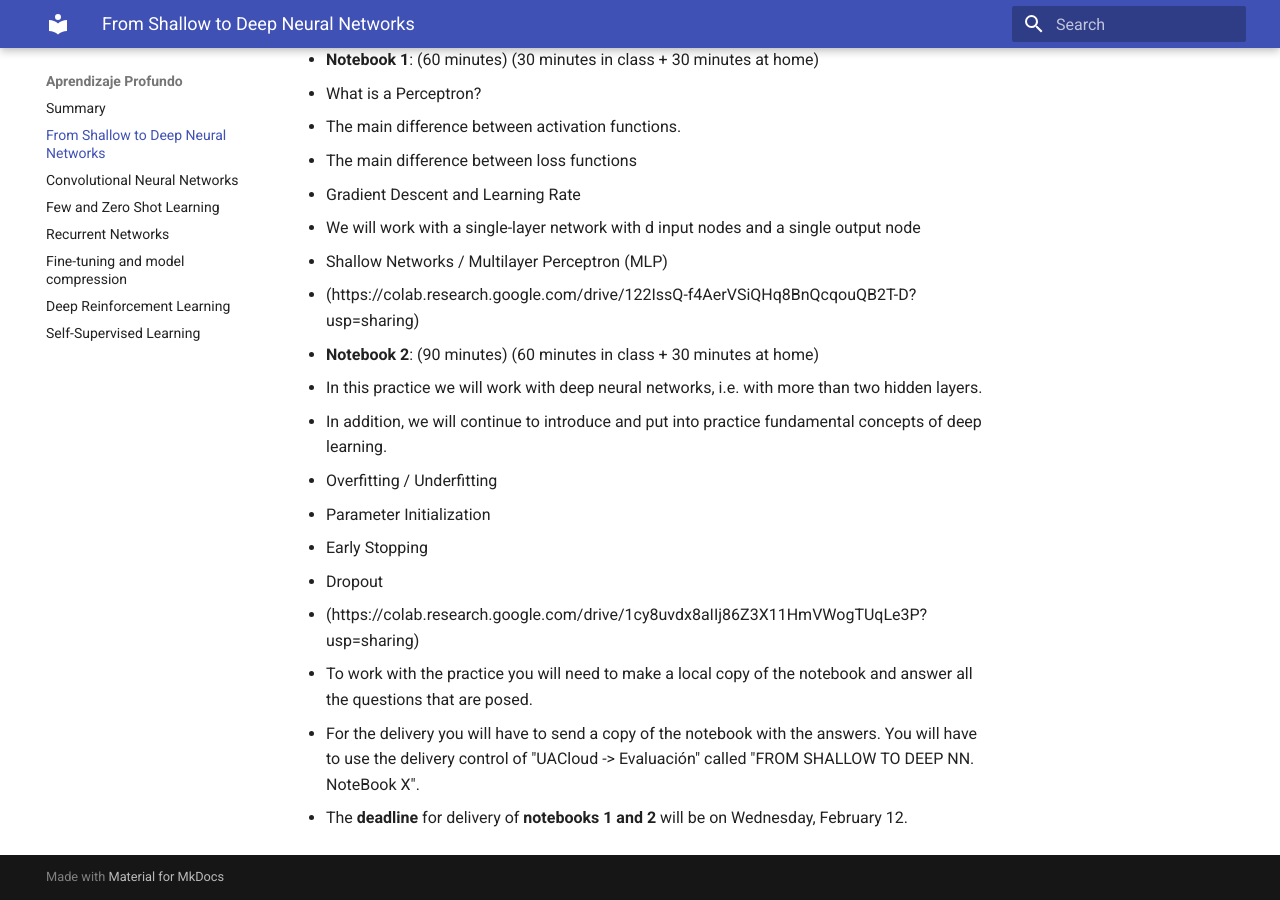
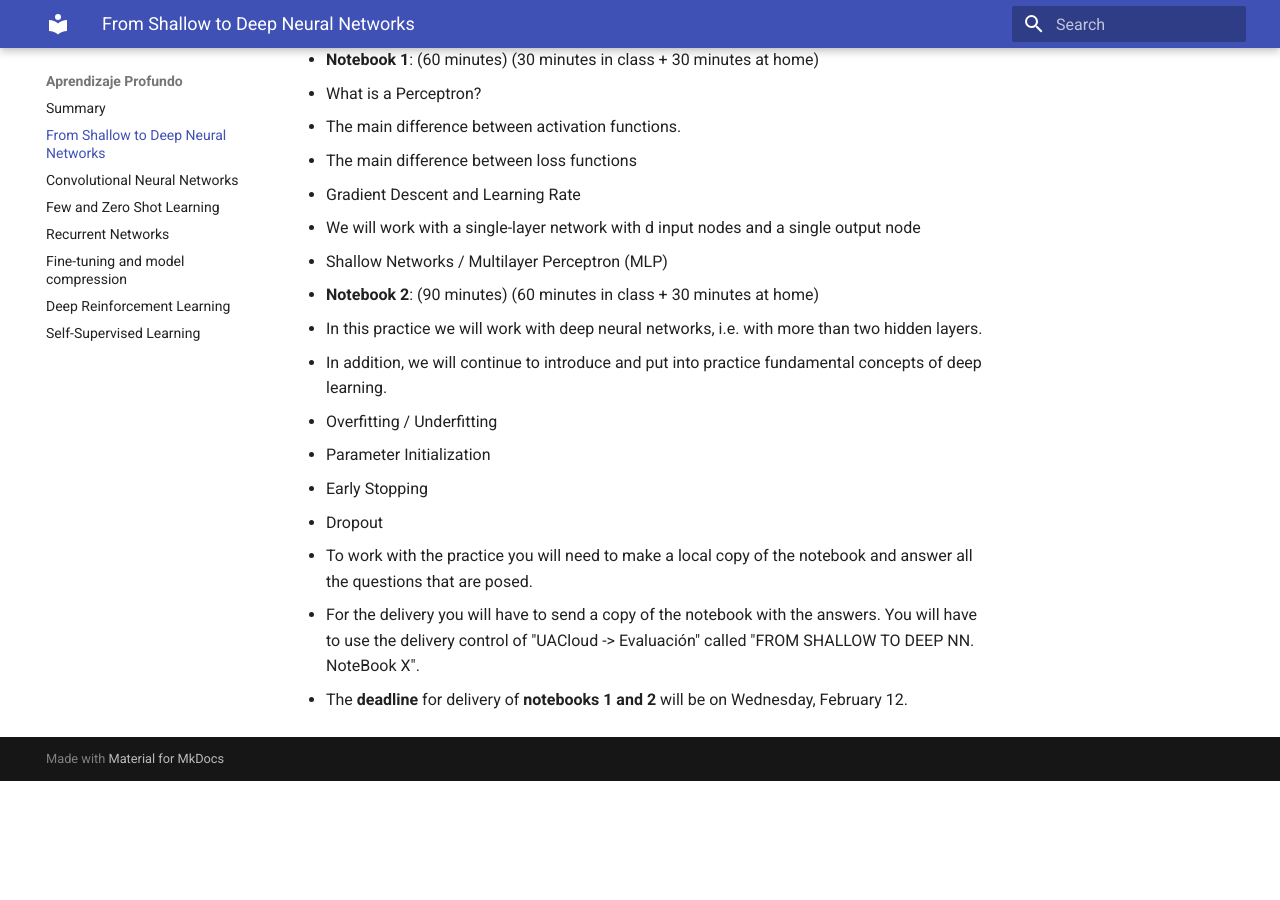
Before and after one commit to pertusa/ap, an MkDocs documentation site: the page built from docs/dnn.md, in a window 1280 px wide and 900 px high, scrolled down 3319 px. Built offline with MkDocs 1.6.1 and Material for MkDocs 9.7.7, drawn with Linux system fonts in a browser that asks for light colours; after the commit the page ends 4100 px from its top, so only the background shows below that; some of the changed lines change nothing that is shown.

Commit message:
Update dnn.md

```diff
--- a/docs/dnn.md
+++ b/docs/dnn.md
@@ -101,7 +101,6 @@ For the practical part of the course, **two notebooks** have been prepared to ex
   - Gradient Descent and Learning Rate
   - We will work with a single-layer network with d input nodes and a single output node
   - Shallow Networks / Multilayer Perceptron (MLP)
-  - (https://colab.research.google.com/drive/122IssQ-f4AerVSiQHq8BnQcqouQB2T-D?usp=sharing)
 
 - **Notebook 2**: (90 minutes) (60 minutes in class + 30 minutes at home)
   - In this practice we will work with deep neural networks, i.e. with more than two hidden layers.
@@ -110,7 +109,6 @@ For the practical part of the course, **two notebooks** have been prepared to ex
   - Parameter Initialization
   - Early Stopping
   - Dropout
-  - (https://colab.research.google.com/drive/1cy8uvdx8aIIj86Z3X11HmVWogTUqLe3P?usp=sharing)
 
 - To work with the practice you will need to make a local copy of the notebook and answer all the questions that are posed.
 - For the delivery you will have to send a copy of the notebook with the answers. You will have to use the delivery control of "UACloud -> Evaluación" called "FROM SHALLOW TO DEEP NN. NoteBook X".
```
